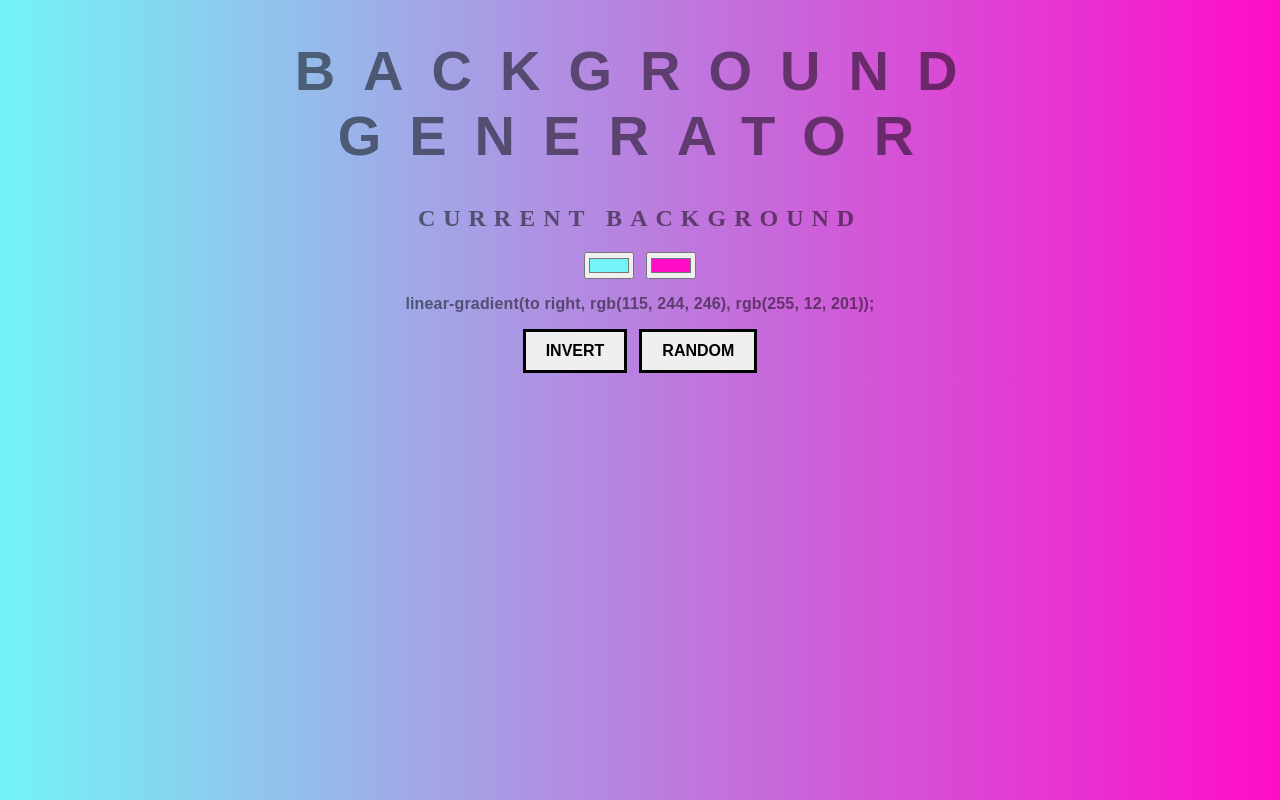
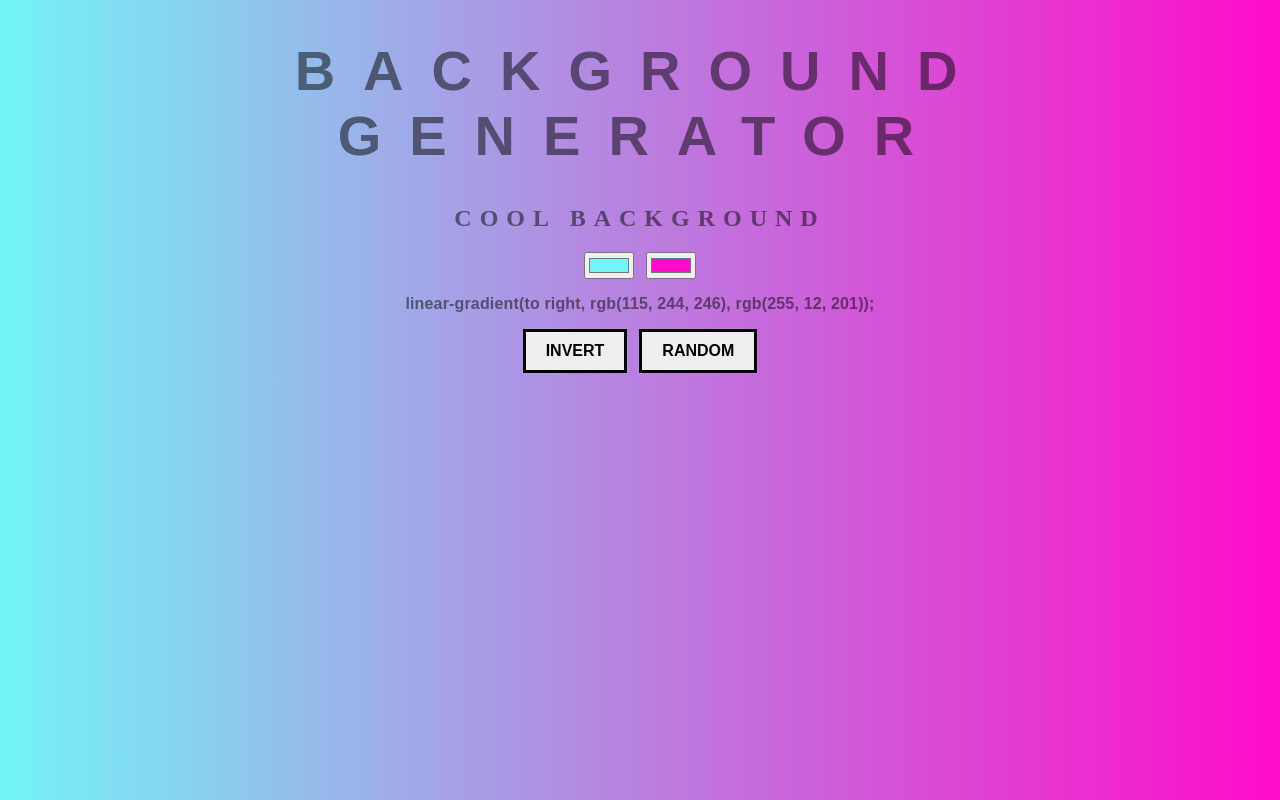
Before and after one commit to aashrit21/background-Generator, a plain HTML site: page index.html in a window 1280 px wide. Drawn offline with Linux system fonts and the light colour scheme.

Commit message:
changes the h2 to cool

```diff
--- a/index.html
+++ b/index.html
@@ -6,7 +6,7 @@
 </head>
 <body id="backgroundGradient">
 	<h1>Background Generator</h1>
-	<h2>Current Background</h2>
+	<h2>cool Background</h2>
 	<input class="color1" type="color" name="color1" value="#73f4f6">
 	<input class="color2" type="color" name="color2" value="#ff0cc9">
 	<h3></h3>
```
Also changed, not shown: 1 other file.
